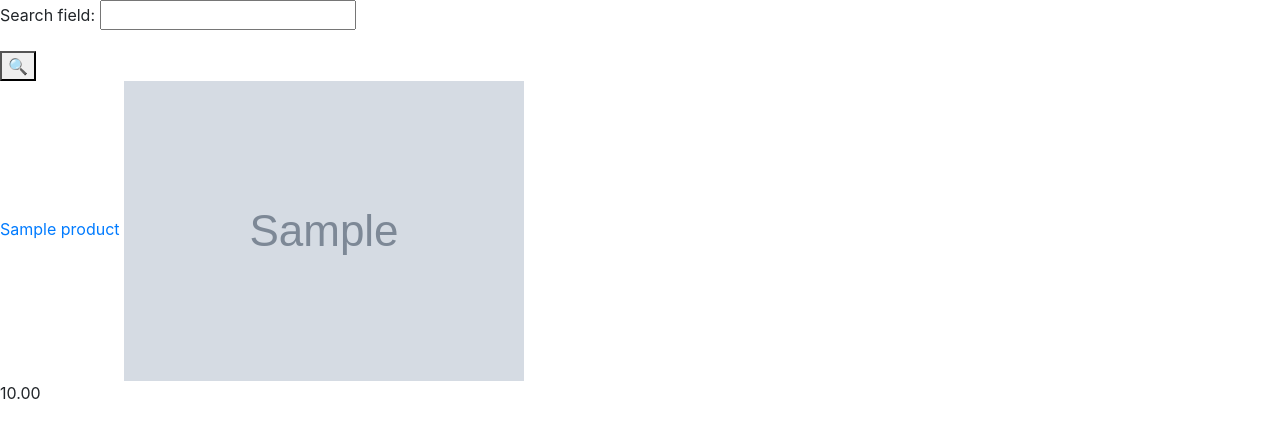
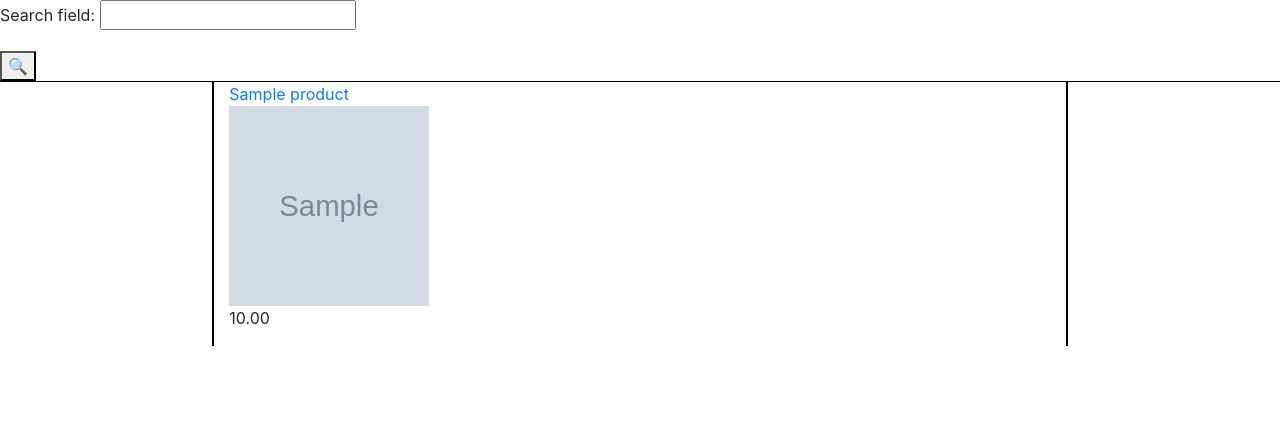
Before and after one commit to django-group/first_lesson, a Django app: page /djstore/ in a window 1280 px wide. Shown: the top 438 px of the page. Run offline with Django 3.2, Linux system fonts and the light colour scheme; tables that the repository leaves empty hold one stand-in row (values such as "Sample post"); grey boxes marked "Sample" are stand-in pictures; some libraries are stand-ins or nearby versions.

Commit message:
1 stage work

```diff
--- a/djstore/templates/djstore/home.html
+++ b/djstore/templates/djstore/home.html
@@ -1,16 +1,35 @@
 {% extends 'djstore/base.html' %}
 
+
 {% block content %}
+    <div class="container-fluid">
+        <div class="row" style="border-bottom: 1px solid #000">
             <form method="get" action="{% url 'search_url' %}">
             {{ form.as_p }}
             <button type="submit">&#128269;</button>
             </form>
+        </div>
 
+        <div class="row">
+            <div class="col-md-2" style="border-right: 1px solid #000">
+
+            </div>
+
+
+            <div class="col-md-8" style="border-right: 1px solid #000; border-left: 1px solid #000">
                 {% for item in object_list %}
                     <div>
-            <a href="{% url 'product_detail_url'  item.slug %}">{{ item.name }}</a>
-            <img src="{{ item.image.url }}">
+                    <a href="{% url 'product_detail_url'  item.slug %}">{{ item.name }}</a><br>
+                    <img src="{{ item.image.url }}" width="200" height="200"><br>
                     <p>{{ item.price }}</p>
                     </div>
                 {%  endfor %}
+            </div>
+
+
+            <div class="col-md-2" style="border-left: 1px solid #000">
+
+            </div>
+        </div>
+    </div>
 {% endblock %}
```
Lines whose indentation alone changed are shown as unchanged.
